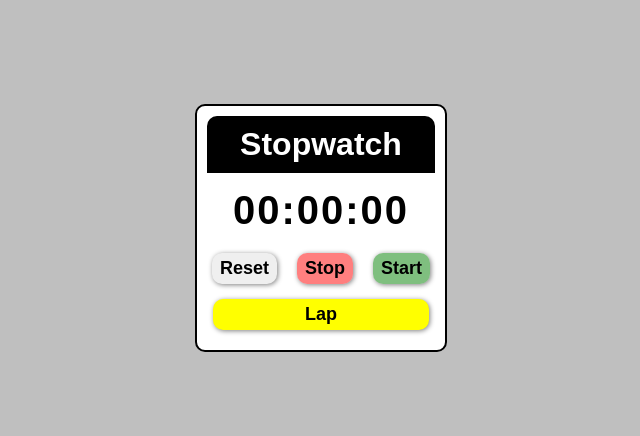
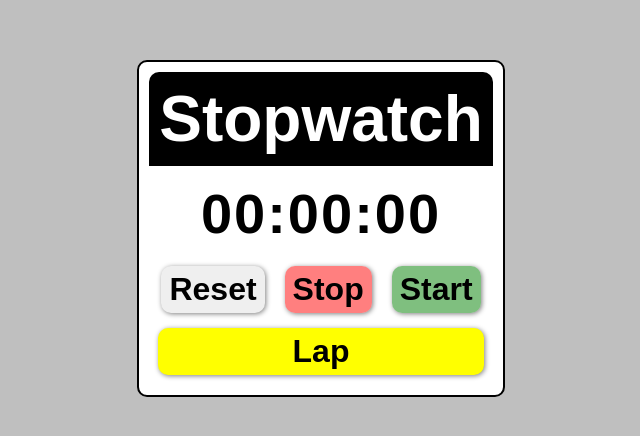
Before and after one commit to Quanta1910/Stopwatch, a plain HTML site: page index.html in a window 1280 px wide. Shown: the part 172-608 px from the top of the page, without its empty margins (319-959 px from the left). Drawn offline with Linux system fonts and the light colour scheme.

Commit message:
Update style.css

```diff
--- a/style.css
+++ b/style.css
@@ -30,11 +30,12 @@ h1{
     padding: 10px;
     background-color: black;
     color: white;
+    font-size: 4rem;
 }
 
 .timeContainer{
     padding: 10px;
-    font-size: 2.5rem;
+    font-size: 3.5rem;
     font-weight: bold;
     letter-spacing: 2px;
 }
@@ -46,7 +47,7 @@ h1{
 
 button{
     padding: 5px 8px;
-    font-size: large;
+    font-size: 2rem;
     font-weight: 700;
     border: none;
     border-radius: 10px;
```
